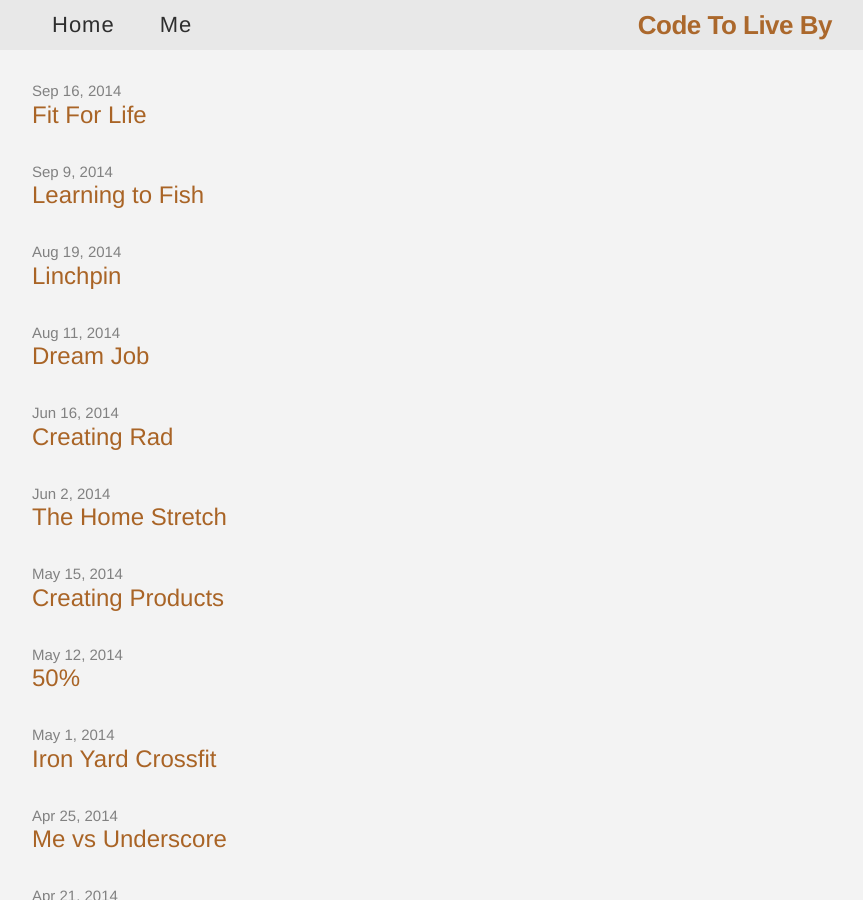
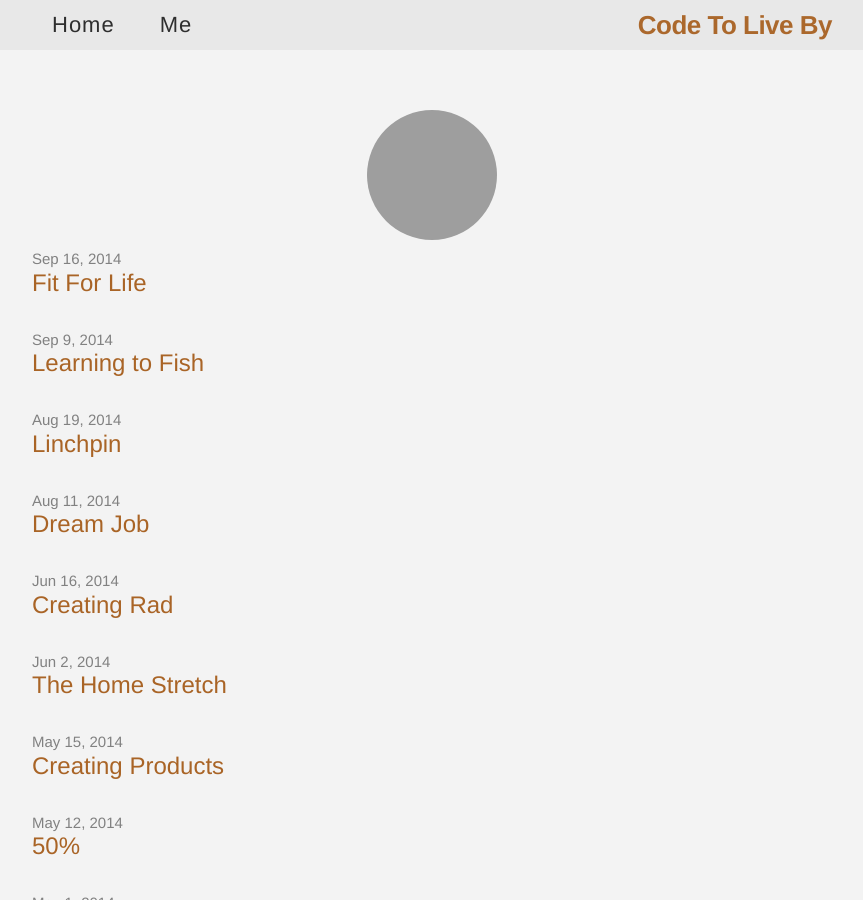
Before and after one commit to shawnlknight/blog, a Jekyll site: the page built from index.html, in a window 1280 px wide and 900 px high. Shown: the whole window, without its empty margins (208-1071 px from the left). Built offline with Jekyll 4.4.1, drawn with Linux system fonts in a browser that asks for light colours; the list of posts is cut into pages by our own code.

Commit message:
Update index.html

```diff
--- a/index.html
+++ b/index.html
@@ -3,6 +3,9 @@
 ---
 
 <div class="home">
+    <div class="me">
+      <img src="http://shawnleberknight.com/images/c90a2090.me.jpg" width='130' height='130' class="myPic">
+    </div>
 
   <!-- <h1>Posts</h1> -->
 
```
